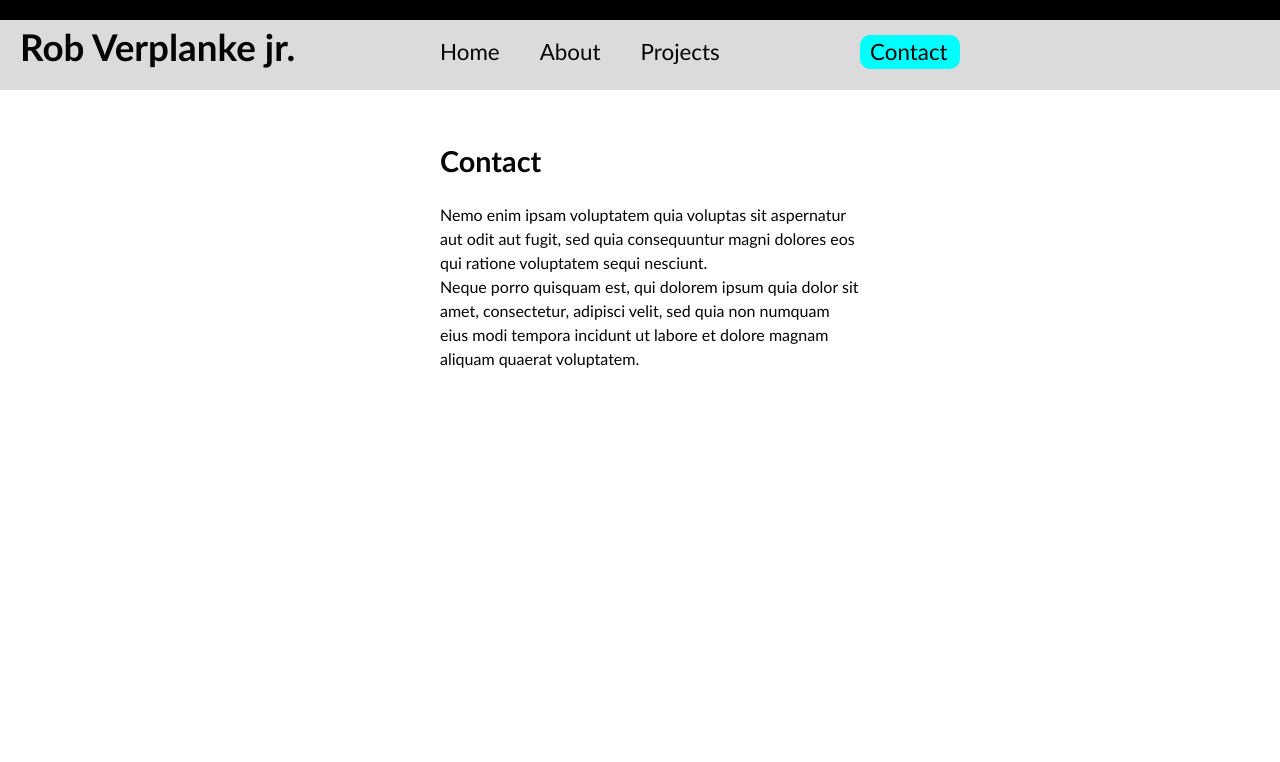
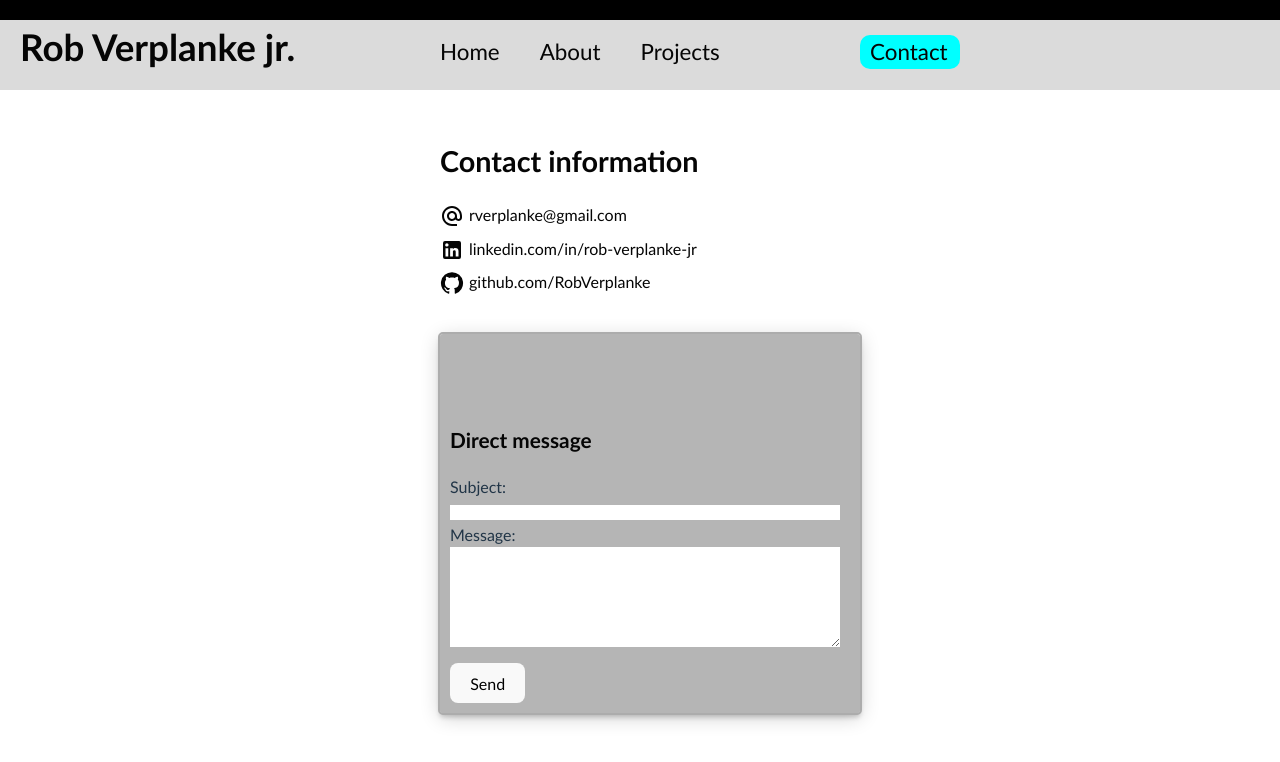
Before and after one commit to RobVerplanke/portfolio, a React (Vite) app: page /contact in a window 1280 px wide. Shown: the top 762 px of the page. Built offline with nearby package versions, Linux system fonts and the light colour scheme.

Commit message:
feature: add contact page with a contact form
Display e-mail, social media link and github link

Add a contact form which sends a notification to my email adres
through Netlify notification service

```diff
--- /dev/null
+++ b/src/components/content/ContactPageForm.jsx
@@ -0,0 +1,31 @@
+/* eslint-disable react/no-unknown-property */
+import '../../styles/ContactForm.css';
+
+export default function ContactForm() {
+  return (
+    <>
+      <div className="form-holder">
+        <h3>Direct message</h3>
+
+        <form
+          name="contact"
+          action="/thank-you"
+          method="POST"
+          data-netlify="true"
+          netlify-honeypot="bot-field"
+        >
+          <input type="hidden" name="form-name" value="contact" />
+          <label htmlFor="subject">Subject:</label>
+          <br />
+          <input type="text" id="subject" name="subject" />
+          <br />
+          <label htmlFor="content">Message:</label>
+          <br />
+          <textarea id="content" name="message"></textarea>
+          <br />
+          <button type="submit">Send</button>
+        </form>
+      </div>
+    </>
+  );
+}
--- /dev/null
+++ b/src/components/content/ContactPageTextContent.jsx
@@ -0,0 +1,35 @@
+import AlternateEmailIcon from '@mui/icons-material/AlternateEmail';
+import LinkedInIcon from '@mui/icons-material/LinkedIn';
+import GitHubIcon from '@mui/icons-material/GitHub';
+
+import '../../styles/ContactTextContent.css';
+
+export default function ContactPageTextContent() {
+  return (
+    <>
+      <h2>Contact information</h2>
+      <div className="contact-icons-holder">
+        <div className="contact-email">
+          <a href="http://">
+            <AlternateEmailIcon />
+          </a>
+          <span className="contact-info-text">rverplanke@gmail.com</span>
+        </div>
+        <div className="contact-linkedin">
+          <a target="_blank" href="http://www.linkedin.com/in/rob-verplanke-jr">
+            <LinkedInIcon />
+          </a>
+          <span className="contact-info-text">
+            linkedin.com/in/rob-verplanke-jr
+          </span>
+        </div>
+        <div className="contact-github">
+          <a target="_blank" href="http://www.github.com/RobVerplanke">
+            <GitHubIcon />
+          </a>
+          <span className="contact-info-text">github.com/RobVerplanke</span>
+        </div>
+      </div>
+    </>
+  );
+}
--- /dev/null
+++ b/src/components/content/ThankYouMessage.jsx
@@ -0,0 +1,13 @@
+import '../../styles/ThankYouMessage.css';
+
+// Include main element so the message will be displayed in the content area
+export default function ThankYouMessage() {
+  return (
+    <main>
+      <div className="message-container">
+        <h2>Thank you for your message!</h2>
+        <p>I will get back to you as soon as possible.</p>
+      </div>
+    </main>
+  );
+}
--- a/src/components/pages/ContactPage.jsx
+++ b/src/components/pages/ContactPage.jsx
@@ -1,19 +1,12 @@
+import ContactPageTextContent from '../content/ContactPageTextContent.jsx';
+import ContactForm from '../content/ContactPageForm.jsx';
+
 function Contact() {
   return (
-    <>
-      <main>
-        <h2>Contact</h2>
-        <p>
-          Nemo enim ipsam voluptatem quia voluptas sit aspernatur aut odit aut
-          fugit, sed quia consequuntur magni dolores eos qui ratione voluptatem
-          sequi nesciunt.
-          <br />
-          Neque porro quisquam est, qui dolorem ipsum quia dolor sit amet,
-          consectetur, adipisci velit, sed quia non numquam eius modi tempora
-          incidunt ut labore et dolore magnam aliquam quaerat voluptatem.
-        </p>
-      </main>
-    </>
+    <main>
+      <ContactPageTextContent />
+      <ContactForm />
+    </main>
   );
 }
 
--- a/src/components/routes.jsx
+++ b/src/components/routes.jsx
@@ -4,6 +4,7 @@ import Projects from './pages/ProjectsPage';
 import About from './pages/AboutPage';
 import Contact from './pages/ContactPage';
 import Errorpage from './pages/ErrorPage';
+import ThankYouMessage from './content/ThankYouMessage';
 
 const routes = [
   {
@@ -31,6 +32,10 @@ const routes = [
         path: 'contact',
         element: <Contact />,
       },
+      {
+        path: 'thank-you',
+        element: <ThankYouMessage />,
+      },
     ],
   },
 ];
--- /dev/null
+++ b/src/styles/ContactForm.css
@@ -0,0 +1,33 @@
+/* Custom properties */
+
+:root {
+  --card-background-color: #b5b5b5;
+  --card-link-color: #00ffff;
+  --input-background-color: #ffffff;
+}
+
+.form-holder {
+  background-color: var(--card-background-color);
+  border-radius: 3px;
+  margin: 30px 0 30px 0;
+  padding: 10px 20px 10px 10px;
+  outline: 2px solid #acacac;
+  box-shadow: 0 4px 5px 0 rgba(0, 0, 0, 0.2), 0 4px 20px 0 rgba(0, 0, 0, 0.2);
+}
+
+form {
+  padding-top: 20px;
+}
+
+input,
+textarea {
+  max-width: 500px;
+  width: 100%;
+  border: none;
+  background-color: var(--input-background-color);
+}
+
+textarea {
+  min-height: 100px;
+  margin-bottom: 10px;
+}
--- /dev/null
+++ b/src/styles/ContactTextContent.css
@@ -0,0 +1,28 @@
+/* Custom properties */
+:root {
+  --font-color: #050505;
+}
+
+.contact-icons-holder span {
+  display: flex;
+  flex-direction: column;
+  gap: 2px;
+
+  font-size: 1em;
+  color: var(--font-color);
+}
+
+.contact-email,
+.contact-linkedin,
+.contact-github {
+  display: flex;
+  align-items: start;
+}
+
+.contact-icons-holder a {
+  cursor: pointer;
+}
+
+.contact-info-text {
+  padding-left: 5px;
+}
--- /dev/null
+++ b/src/styles/ThankYouMessage.css
@@ -0,0 +1,4 @@
+.message-container {
+  display: flex;
+  flex-direction: column;
+}
```
